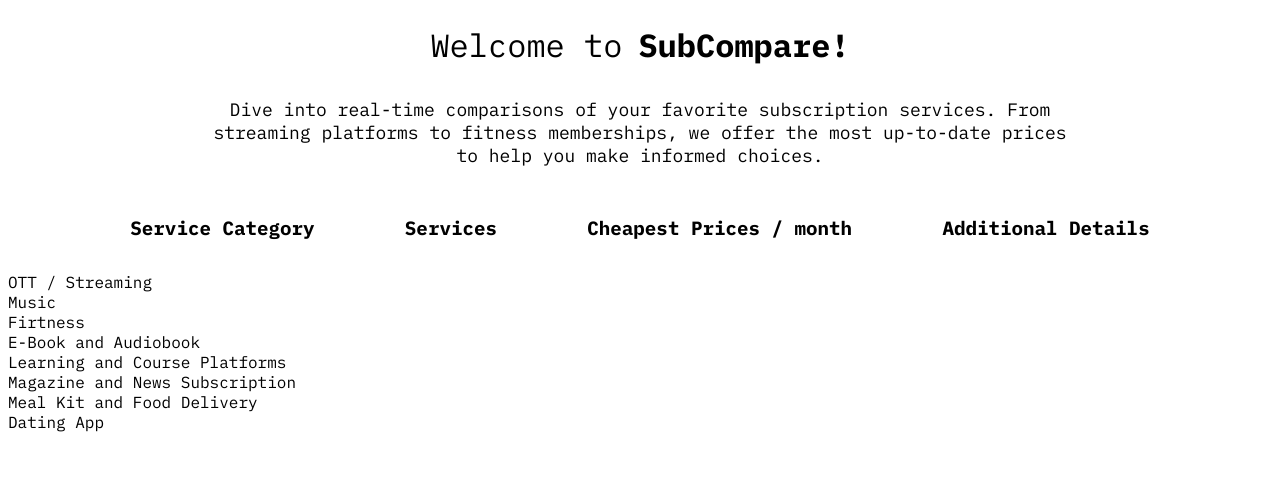
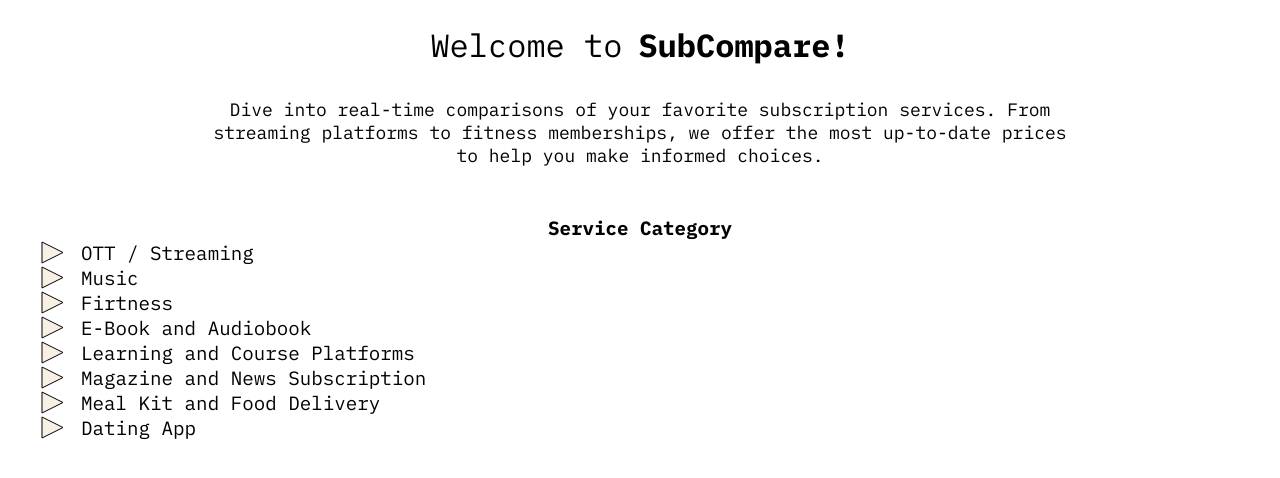
Before and after one commit to Hyunwoo36/subCompare, a Next.js app in the folder subcompare_nextjs/: page / in a window 1280 px wide. Shown: the top 478 px of the page. Built offline with nearby package versions, Linux system fonts and the light colour scheme.

Commit message:
working on category uis

```diff
--- a/subcompare_nextjs/src/app/components/categoryTitles.js
+++ /dev/null
@@ -1,12 +0,0 @@
-import styles from '../home.module.css';
-
-export default function CategoryTitles() {
-    return (
-        <div className={styles.categoryContainer}>
-            <div className={`${styles.bold} ${styles.fontLarger}`}>Service Category</div>
-            <div className={`${styles.bold} ${styles.fontLarger}`}>Services</div>
-            <div className={`${styles.bold} ${styles.fontLarger}`}>Cheapest Prices / month</div>
-            <div className={`${styles.bold} ${styles.fontLarger}`}>Additional Details</div>
-        </div>
-    )
-}
--- /dev/null
+++ b/subcompare_nextjs/src/app/components/mainContent.js
@@ -0,0 +1,9 @@
+import ServiceCategoryColumn from "./serviceCategoryCol.js";
+
+export default function MainContent() {
+    return (
+        <div>
+            <ServiceCategoryColumn />
+        </div>
+    );
+}
--- a/subcompare_nextjs/src/app/components/serviceCategory.js
+++ /dev/null
@@ -1,14 +0,0 @@
-export default function ServiceCategory() {
-    return (
-        <div>
-            <div>OTT / Streaming</div>
-            <div>Music</div>
-            <div>Firtness</div>
-            <div>E-Book and Audiobook</div>
-            <div>Learning and Course Platforms</div>
-            <div>Magazine and News Subscription</div>
-            <div>Meal Kit and Food Delivery</div>
-            <div>Dating App</div>
-        </div>
-    )
-}
--- /dev/null
+++ b/subcompare_nextjs/src/app/components/serviceCategoryCol.js
@@ -0,0 +1,11 @@
+import styles from '../home.module.css';
+import ServiceCategoryItems from './serviceCategoryItems.js';
+
+export default function ServiceCategoryColumn() {
+    return (
+        <div className={styles.eachCategoryContainer}>
+            <div className={styles.eachTitleText}>Service Category</div>
+            <ServiceCategoryItems />
+        </div>
+    );
+}
--- /dev/null
+++ b/subcompare_nextjs/src/app/components/serviceCategoryItems.js
@@ -0,0 +1,17 @@
+import TriangleIcon from "../iconSVG/triangleSVG";
+import styles from '../home.module.css';
+
+export default function ServiceCategoryItems() {
+    return (
+        <div>
+            <div className={`${styles.flexAlignItemsCenter} ${styles.fontLarger}`}><TriangleIcon className={styles.marginRight}/>OTT / Streaming</div>
+            <div className={`${styles.flexAlignItemsCenter} ${styles.fontLarger}`}><TriangleIcon className={styles.marginRight}/>Music</div>
+            <div className={`${styles.flexAlignItemsCenter} ${styles.fontLarger}`}><TriangleIcon className={styles.marginRight}/>Firtness</div>
+            <div className={`${styles.flexAlignItemsCenter} ${styles.fontLarger}`}><TriangleIcon className={styles.marginRight}/>E-Book and Audiobook</div>
+            <div className={`${styles.flexAlignItemsCenter} ${styles.fontLarger}`}><TriangleIcon className={styles.marginRight}/>Learning and Course Platforms</div>
+            <div className={`${styles.flexAlignItemsCenter} ${styles.fontLarger}`}><TriangleIcon className={styles.marginRight}/>Magazine and News Subscription</div>
+            <div className={`${styles.flexAlignItemsCenter} ${styles.fontLarger}`}><TriangleIcon className={styles.marginRight}/>Meal Kit and Food Delivery</div>
+            <div className={`${styles.flexAlignItemsCenter} ${styles.fontLarger}`}><TriangleIcon className={styles.marginRight}/>Dating App</div>
+        </div>
+    )
+}
--- a/subcompare_nextjs/src/app/home.module.css
+++ b/subcompare_nextjs/src/app/home.module.css
@@ -24,16 +24,26 @@
     width: 70%;
 }
 
-.categoryContainer {
-    display: flex;
-    justify-content: space-evenly;
-    align-items: center;
-    flex-direction: row;
+.eachCategoryContainer {
+    /* display: flex; */
+    /* justify-content: center; */
+    /* align-items: center; */
+    flex-direction: column;
     margin: 2rem 2rem;
+}
+
+.eachTitleText {
+    text-align: center;
+    font-weight: bold;
+    font-size: larger;
 }
 
 .marginLeft {
     margin-left: 1rem;
+}
+
+.marginRight {
+    margin-right: 1rem;
 }
 
 .bold {
@@ -43,3 +53,13 @@
 .fontLarger {
     font-size: larger;
 }
+
+.fontLarge {
+    font-size: large;
+}
+
+.flexAlignItemsCenter {
+    display: flex;
+    flex-direction: row;
+    align-items: center;
+}
--- /dev/null
+++ b/subcompare_nextjs/src/app/iconSVG/triangleSVG.js
@@ -0,0 +1,13 @@
+export default function TriangleIcon(props) {
+    return (
+        <svg width="25" height="25" viewBox="0 0 25 25" xmlns="http://www.w3.org/2000/svg" className={props.className}>
+            <path
+                d="M12.5 2 L2 23 L23 23 Z"
+                fill="#F8F0E5"
+                stroke="#000000"
+                strokeWidth="1"
+                transform="translate(12.5, 12.5) rotate(90) translate(-12.5, -12.5)"
+            />
+        </svg>
+    )
+}
--- a/subcompare_nextjs/src/app/page.js
+++ b/subcompare_nextjs/src/app/page.js
@@ -1,14 +1,11 @@
-import styles from './home.module.css';
 import HeadMain from './components/headMain.js';
-import CategoryTitles from './components/categoryTitles';
-import ServiceCategory from './components/serviceCategory';
+import MainContent from './components/mainContent';
 
 export default function Home() {
   return (
     <div>
       <HeadMain />
-      <CategoryTitles />
-      <ServiceCategory />
+      <MainContent />
     </div>
   )
 }
```
